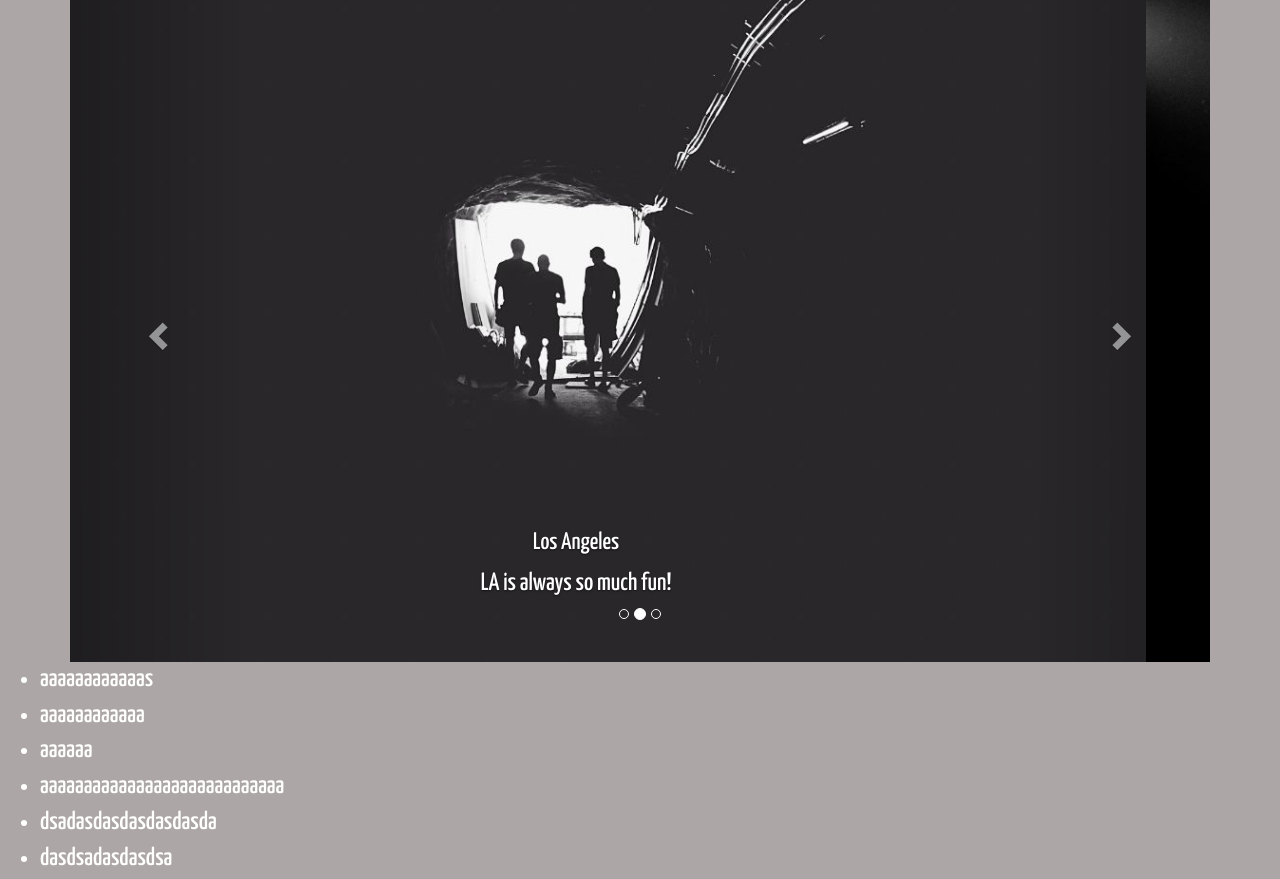
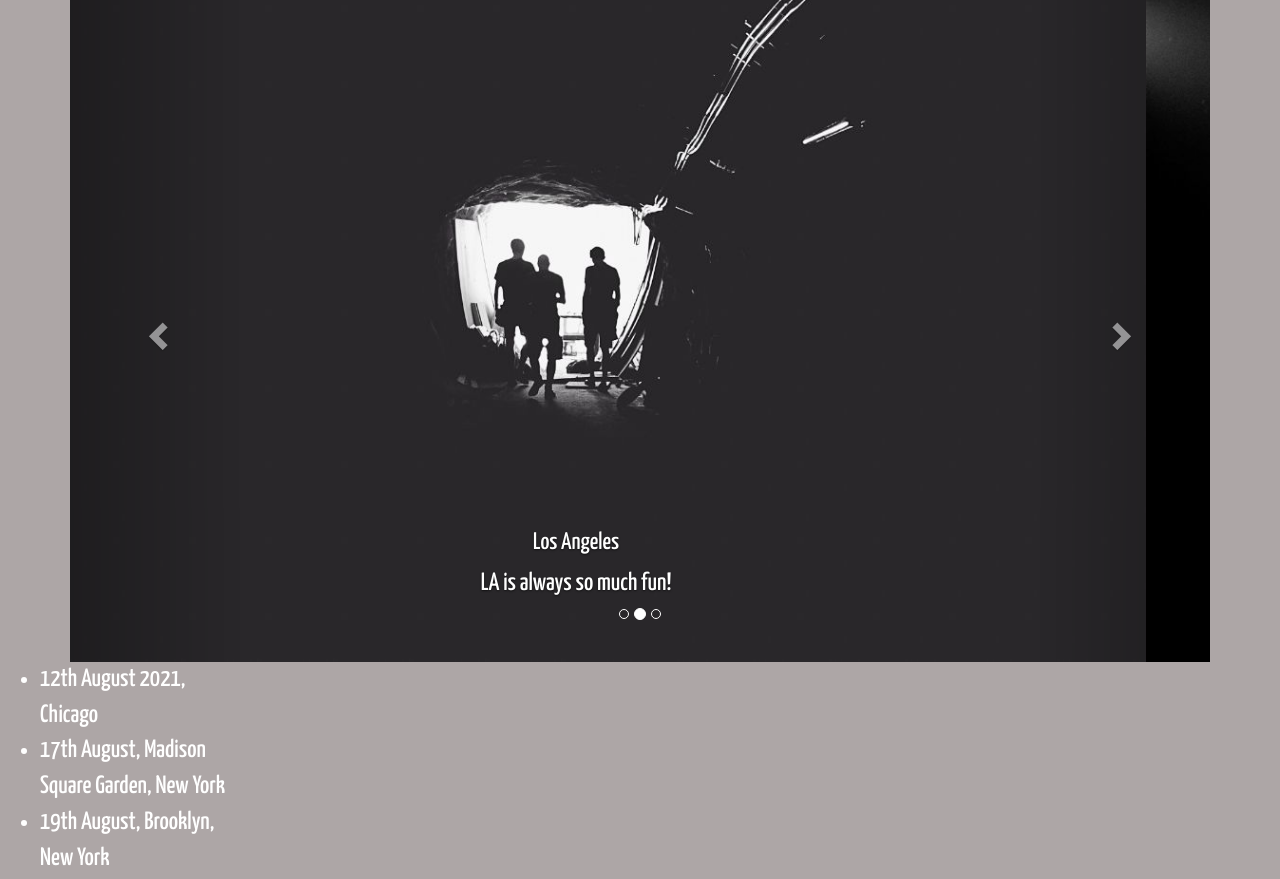
Before and after one commit to cernatirinel34/cernatirinel34.github.io, a plain HTML site: page carousel/carousel.html in a window 1280 px wide. Shown: the part 66-945 px from the top of the page. Drawn offline with nearby package versions, Linux system fonts and the light colour scheme.

Commit message:
Update carousel.html

```diff
--- a/carousel/carousel.html
+++ b/carousel/carousel.html
@@ -71,12 +71,12 @@
     <section class="main-content">
       <div class="side-bar">
          <ul>
-           <li class="dates">aaaaaaaaaaaas</li>
-           <li>aaaaaaaaaaaa</li>
-           <li>aaaaaa</li>
-           <li>aaaaaaaaaaaaaaaaaaaaaaaaaaaa</li>
-           <li>dsadasdasdasdasdasda</li>
-           <li>dasdsadasdasdsa</li>
+           <li class="dates">12th August 2021, Chicago</li>
+           <li>17th August, Madison Square Garden, New York</li>
+           <li>19th August, Brooklyn, New York</li>
+           <li>23rd August, Telekom Arena, Las Vegas</li>
+           <li>24th August, Sunset Beach, Los Angeles</li>
+           <li>25th August, Banc of California Stadium, Los Angeles</li>
          </ul>
       </div>
       <div class="side-text">
```
